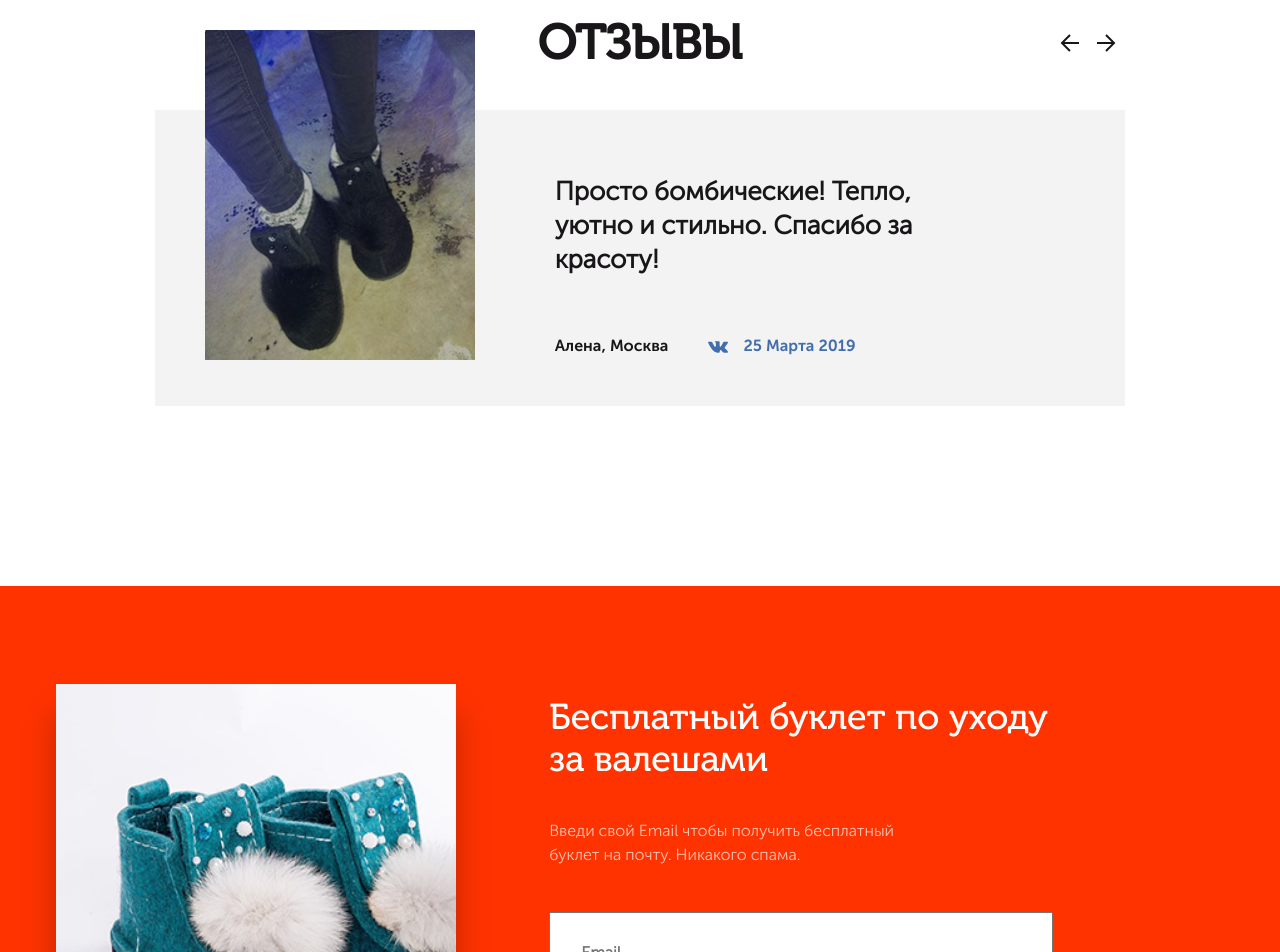
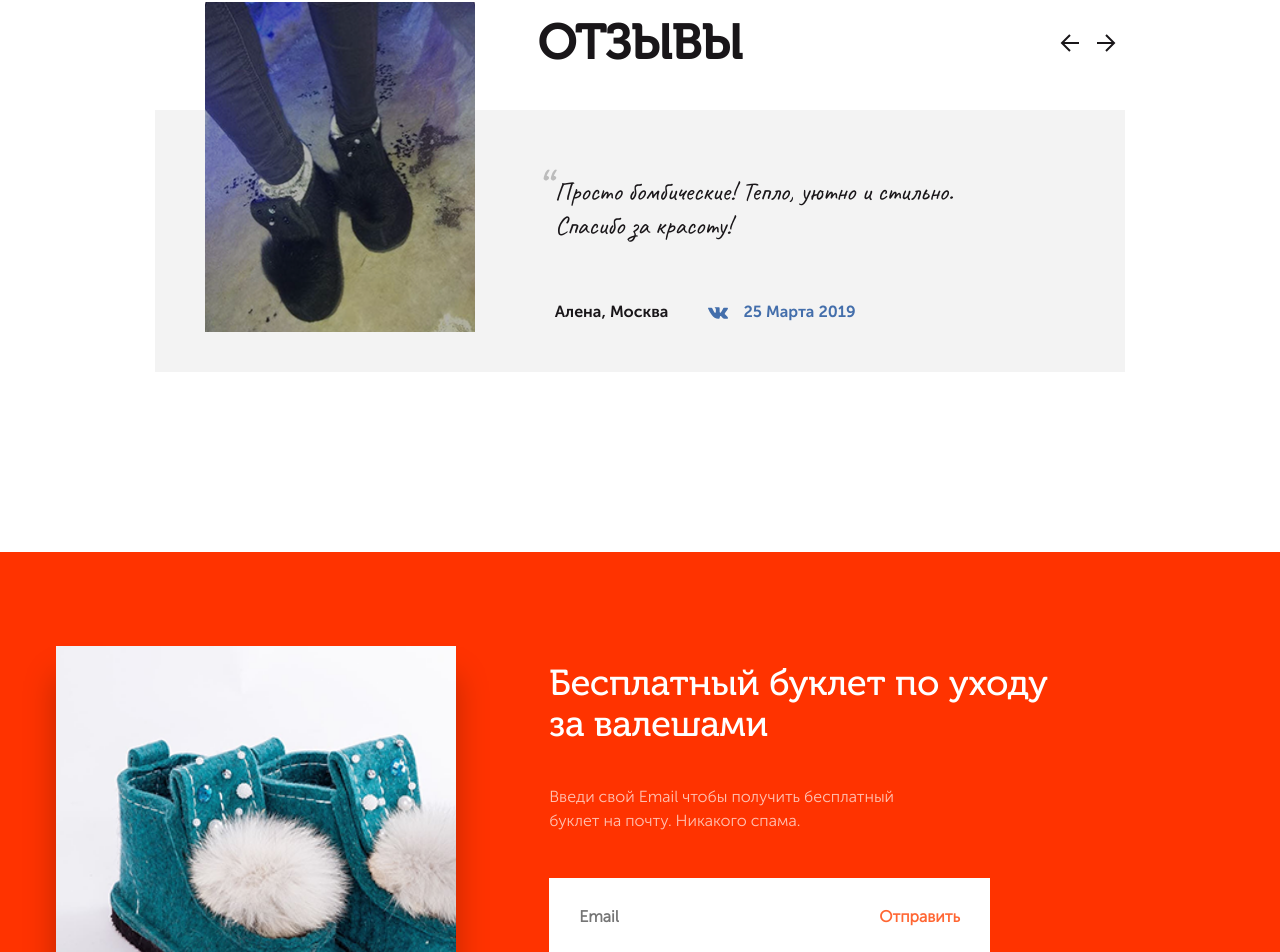
Before and after one commit to 1gory/ivaleshi, a React app: page / in a window 1280 px wide. Shown: the part 4728-5680 px from the top of the page. Built offline with nearby package versions, Linux system fonts and the light colour scheme.

Commit message:
add basic markup font

```diff
--- a/public/index.css
+++ b/public/index.css
@@ -18,3 +18,10 @@
   font-style: normal;
   font-weight: normal;
 }
+
+@font-face {
+  font-family: "Caveat-Regular";
+  src: url("./fonts/Caveat/Caveat-Regular.ttf") format("truetype");
+  font-style: normal;
+  font-weight: normal;
+}
--- a/src/ContactSection/index.jsx
+++ b/src/ContactSection/index.jsx
@@ -35,8 +35,24 @@ const EmailInput = styled.input`
   font-family: 'MuseoSans-Regular', sans-serif;
   color: rgba(25, 22, 25, 0.5);
   padding: 30px;
-  width: 440px;
+  width: 240px;
   font-weight: bold;
+  border: none;
+`;
+
+const EmailButton = styled.button`
+  background: white;
+  border: none;
+  padding: 30px;
+  color: #ff6633;
+  font-family: 'MuseoSans-Regular', sans-serif;
+  font-weight: 600;
+  cursor: pointer;
+  transition: 0.2s;
+  &:hover {
+    background-color: rgb(255, 51, 0);
+    color: white;
+  }
 `;
 
 const SideImg = styled.img`
@@ -57,7 +73,10 @@ export default () => (
           <Col xsOffset={5} xs={7}>
             <Header>Бесплатный буклет по уходу за валешами</Header>
             <Text>Введи свой Email чтобы получить бесплатный буклет на почту. Никакого спама.</Text>
-            <EmailInput type="text" placeholder="Email" />
+            <div>
+              <EmailInput type="text" placeholder="Email" />
+              <EmailButton>Отправить</EmailButton>
+            </div>
           </Col>
         </Row>
         <SideImg src={img} />
--- a/src/FeedbackSection/Item/index.jsx
+++ b/src/FeedbackSection/Item/index.jsx
@@ -22,11 +22,21 @@ const Author = styled.div`
 
 const Text = styled.div`
   margin-bottom: 60px;
-  font-family: 'MuseoSans-Regular', sans-serif;
+  font-family: 'Caveat-Regular', sans-serif;
   font-size: 26px;
   line-height: 1.31;
-  font-weight: 600;
   color: #191619;
+  position: relative;
+
+  &::before {
+    content: "“";
+    color: rgba(25, 22, 25, 0.25);
+    font-family: 'Caveat-Regular', sans-serif;
+    font-size: 48px;
+    position: absolute;
+    left: -20px;
+    top: -20px;
+  }
 `;
 
 const PostDate = styled.div`
@@ -42,7 +52,7 @@ const LinkIcon = styled.img`
 
 const Thumb = styled.img`
   position: absolute;
-  top: -80px;
+  bottom: 40px;
   left: 50px;
   width: 270px;
   height: 330px;
```
Also changed, not shown: public/fonts/Caveat/Caveat-Bold.ttf (added), public/fonts/Caveat/Caveat-Regular.ttf (added).
